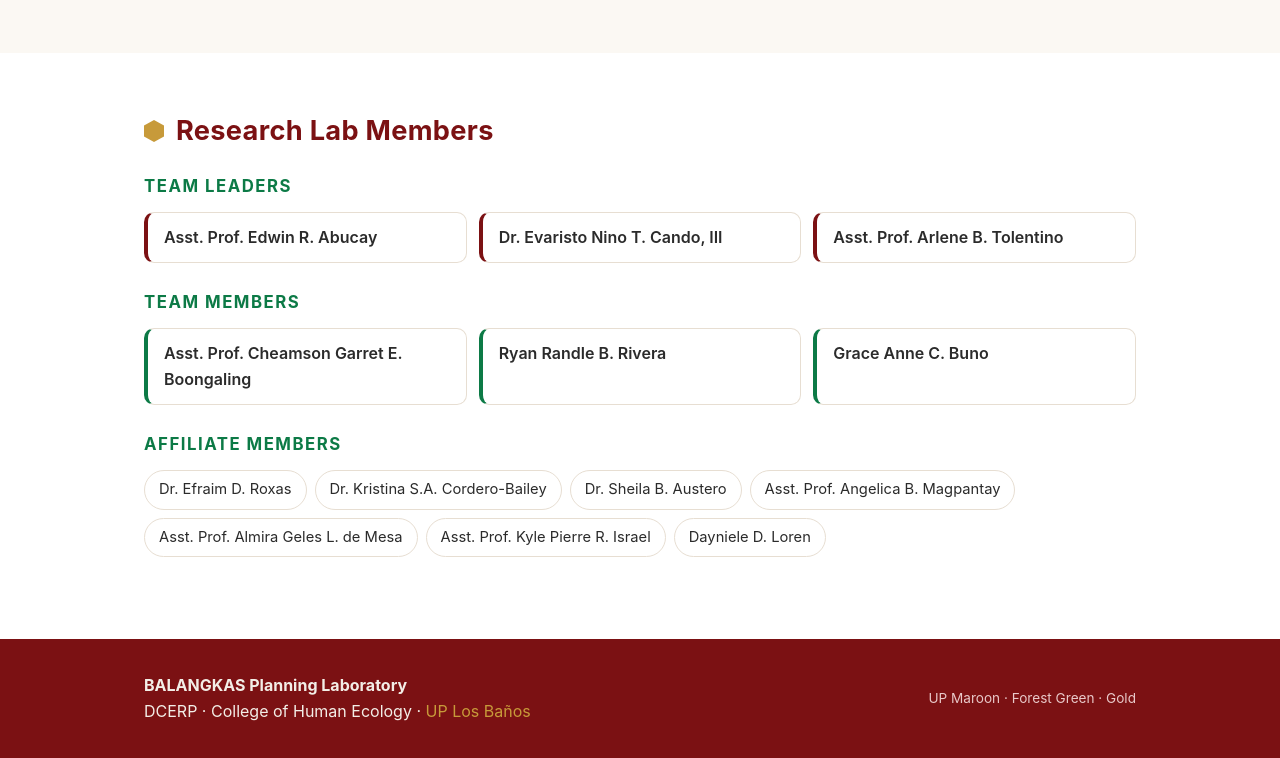
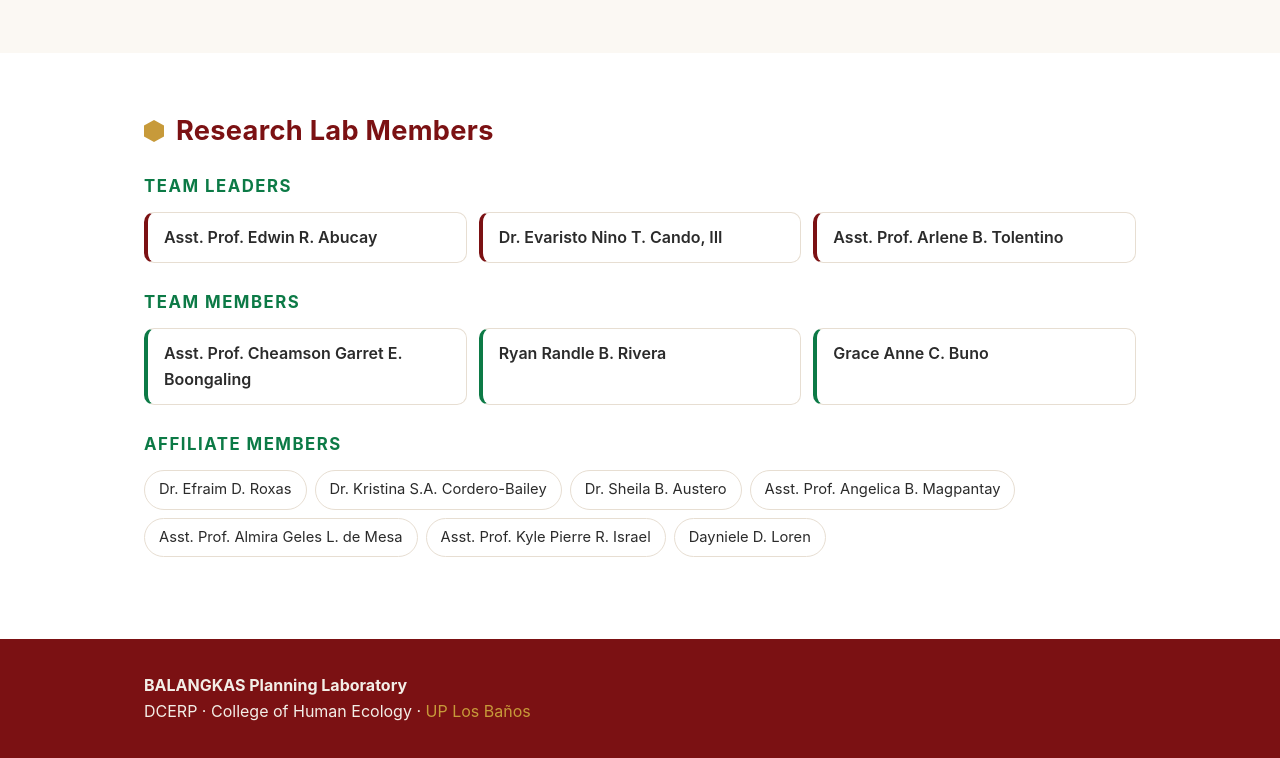
Before and after one commit to erabucay-ops/balangkas, a plain HTML site: page index.html in a window 1280 px wide. Shown: the part 1926-2684 px from the top of the page. Drawn offline with Linux system fonts and the light colour scheme.

Commit message:
Update index.html

```diff
--- a/index.html
+++ b/index.html
@@ -250,7 +250,6 @@
       DCERP &middot; College of Human Ecology &middot;
       <a href="https://dcerp.che.uplb.edu.ph/" target="_blank" rel="noopener">UP Los Ba&ntilde;os</a>
     </div>
-    <div class="pal">UP Maroon &middot; Forest Green &middot; Gold</div>
   </div>
 </footer>
 
```
